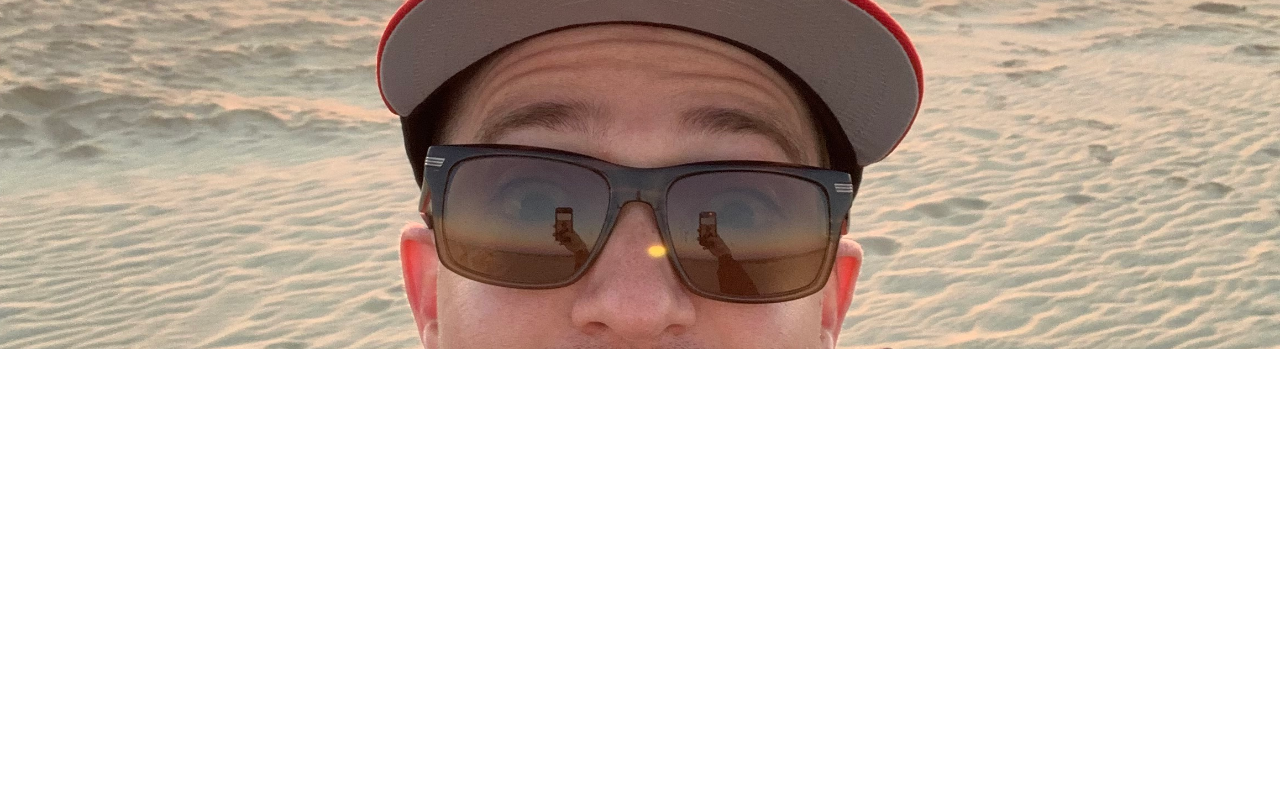
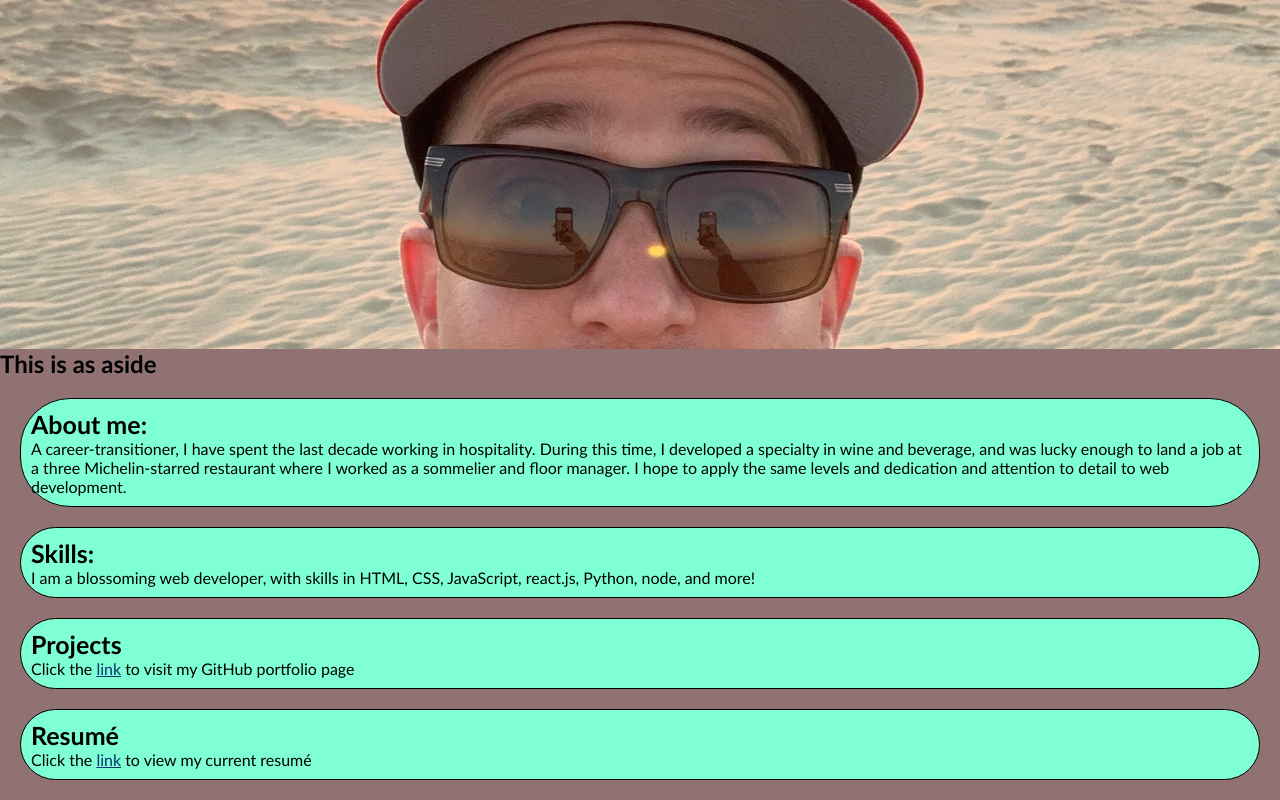
Before and after one commit to bowdumb/portfolio, a plain HTML site: page index.html in a window 1280 px wide. Shown: the part 451-1251 px from the top of the page. Before the commit the page ends 800 px from the top, so only its background shows below. Drawn offline with Linux system fonts and the light colour scheme.

Commit message:
Added boxes and placeholder text content for sections.

```diff
--- a/assets/style.css
+++ b/assets/style.css
@@ -21,17 +21,25 @@ nav {
     padding-top: 55px;
     padding-left: 12%;
     padding-right: 12%;
+    width:100%;
+    background: rgb(145, 114, 114);
+
+
 
 }
 
 a {
-    color:aquamarine;
+    color:rgb(8, 49, 112);
 }
 
 .name {
     color:rgb(224, 231, 18);
     font-size: 60px;
 
+}
+
+body {
+    background: rgb(145, 114, 114);
 }
 
 nav ul li {
@@ -41,10 +49,30 @@ nav ul li {
     font-size:20px;
     font: bold;
     font-weight: 650;
+}
 
+.meat {
+    border-style: solid;
+    border-width: 1px;
+    border-radius: 50px;
+    padding:10px;
+    flex: 0 0 300px;
+    transform: rotate(8 deg);
+    box-shadow: 10px,10px,5px, #aaaaaa;
+    margin:20px;
+    background-color:aquamarine;
+}
 
+.meat header {
+    border-radius:50px 50px 0px 0px;
+    font-size: 25px;
+    font-weight:bolder;
+}
+
+aside {
 
 }
+
 
 
 /* .page-title {
--- a/index.html
+++ b/index.html
@@ -1,5 +1,5 @@
 <!DOCTYPE html>
-<html lang="en">
+<html>
 
     <head>
 
@@ -17,7 +17,7 @@
                 <h2 class="name">Josh Claxton</h2>
                 <ul>
                     <li><a href="#">Home</a></li>
-                <li><a href="#">About me</a></li>
+                    <li><a href="#">About Me</a></li>
                     <li><a href="#">Skills</a></li>
                     <li><a href="#">Projects</a></li>
                     <li><a href="#">Resumé</a></li>
@@ -25,55 +25,37 @@
             </nav>
         </div>
 
+    <main>
+        <aside>
+            <h1> This is as aside</h1>
+        </aside>
+
+        <div class="boxes">
+            <section class="meat">
+                <header>About me:</header>
+                <p>A career-transitioner, I have spent the last decade working in hospitality. During this time, I developed a specialty in wine
+                    and beverage, and was lucky enough to land a job at a three Michelin-starred restaurant where I worked as a sommelier and floor manager.
+                    I hope to apply the same levels and dedication and attention to detail to web development.
+                </p>
+            </section>
+            <section class="meat">
+                <header>Skills:</header>
+                <p>I am a blossoming web developer, with skills in HTML, CSS, JavaScript, react.js, Python, node, and more!</p>
+            </section>
+            <section class="meat">
+                <header>Projects</header>
+                <p>Click the <a link href="https://github.com/bowdumb">link</a> to visit my GitHub portfolio page</p>
+            </section>
+            <section class="meat">
+                <header>Resumé</header>
+                <p>Click the <a link href="#">link</a> to view my current resumé</p>
+
+            </section>
+        </div>
 
 
 
 
-
-    <!-- <header>
-        <h1 class="page-title">
-            Josh Claxton - Web Developer</h1>
-        <p>A blossoming web developer who is beginning their deep-dive into the world of coding!</p>
-    </header>
-
-    <nav>
-        <a href="#">About me</a>
-        <a href="#">Contact</a>
-        <a href="#">Resumé</a>
-      </nav>
-
-<main>
-    <aside>
-        <h2> Contact</h2>
-        <div class="class-aside">
-            <ul>
-                <a href="#">Email</a>
-                <a href="#>">Phone</a>
-            </ul>
-        </div>
-    </aside>
-        <section class="about-me">
-            <p>A career-transitioner, I've spent the last decade in the hospitality industry. During this
-            time I developed a specialty in wine and beverage, with experience that includes working as a sommelier in
-            one of 14 three michelin-starred restaurants in the country. Working in such an exacting environment has helped
-            me develop unparalleled attention to detail as well as interpersonal skills that set me apart from many of my
-            contemporaries.
-            </p>
-
-        </section class=contact>
-            <ul>
-                <a href="#">Email</a>
-                <a href="#>">Phone</a>
-            </ul>
-        </section>
-
-    <section class="resume">
-        <a href="#">Click here to see my resumé!</a>
-    </section>
-
-
     </main>
-
-
     </body>
-</html> -->
+</html>
```
Lines whose indentation alone changed are shown as unchanged.
